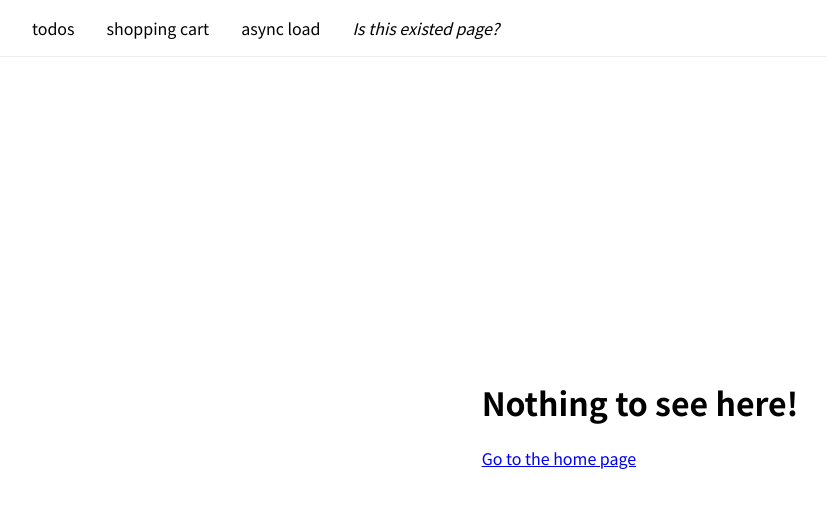
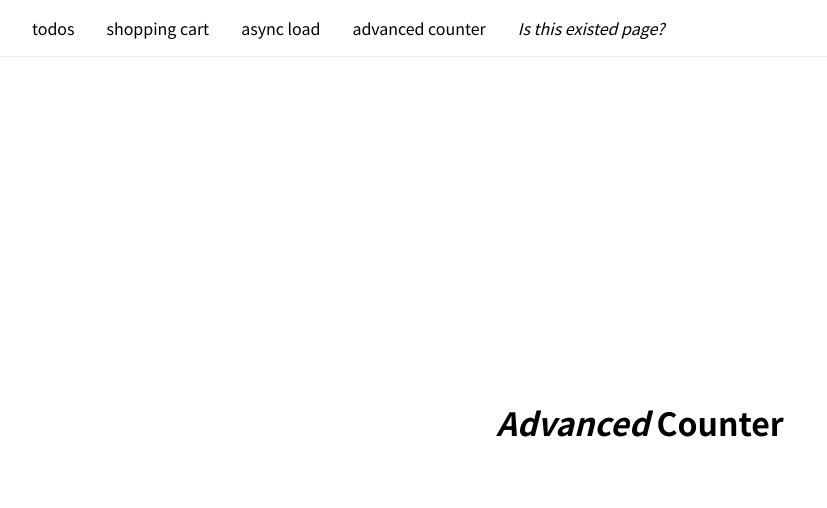
Before and after one commit to callmebyneon/redux-examples-try, a React (Create React App) app: page /counter in a window 1280 px wide. Shown: the top 508 px of the page, without its empty margins (0-827 px from the left). Built offline with nearby package versions, Linux system fonts and the light colour scheme.

Commit message:
add route for advanced-counter page

```diff
--- a/src/components/Layout/index.jsx
+++ b/src/components/Layout/index.jsx
@@ -16,6 +16,9 @@ const Layout = () => (
         </li>
         <li>
           <Link to="/async">async load</Link>
+        </li>
+        <li>
+          <Link to="/counter">advanced counter</Link>
         </li>
         <li>
           <Link to="/ismatch"><i>Is this existed page?</i></Link>
--- a/src/containers/App.jsx
+++ b/src/containers/App.jsx
@@ -5,6 +5,7 @@ import Layout from '../components/Layout';
 import Todo from './Todo';
 import Cart from './Cart';
 import Async from './Async';
+import Counter from './Counter';
 
 const App = () => {
   return (
@@ -13,6 +14,7 @@ const App = () => {
         <Route index element={<Todo />} />
         <Route path="cart" element={<Cart />} />
         <Route path="async" element={<Async />} />
+        <Route path="counter" element={<Counter />} />
         <Route path="*" element={<NoMatch />} />
       </Route>
     </Routes>
--- /dev/null
+++ b/src/containers/Counter/index.jsx
@@ -0,0 +1,11 @@
+import React from 'react';
+
+const Counter = () => {
+  return (
+    <h1>
+      <em>Advanced</em> Counter
+    </h1>
+  );
+}
+
+export default Counter;
```
